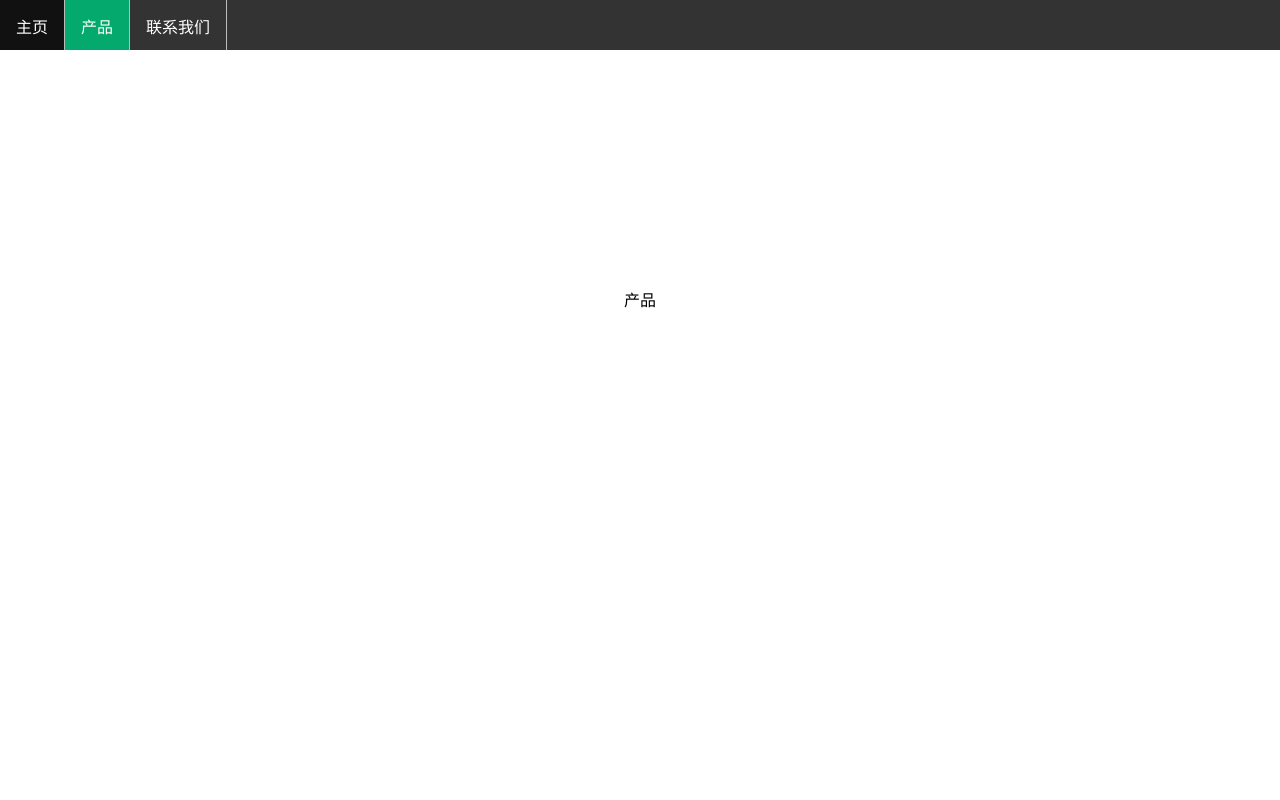
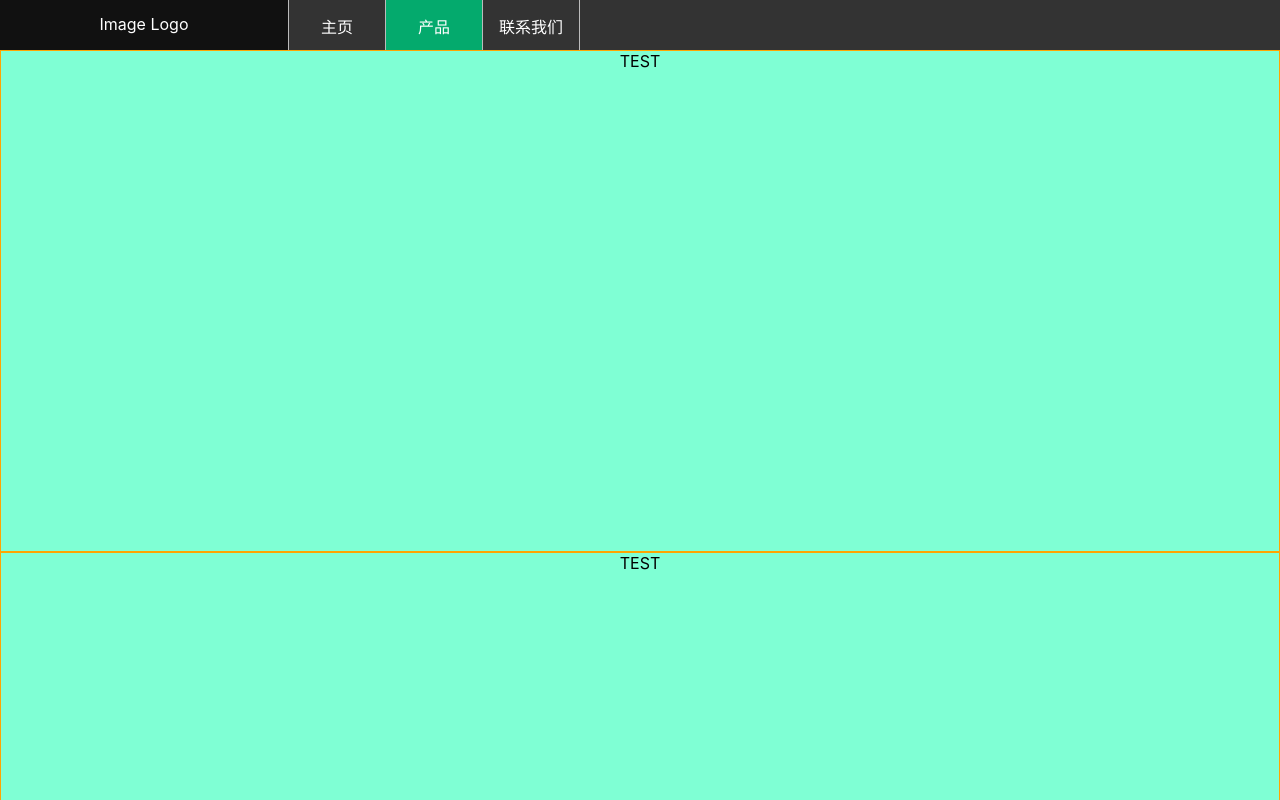
Before and after one commit to jimmysoccer/haiminCompany, a React (Create React App) app: page / in a window 1280 px wide. Both pictures are taken after a click on the item "产品". Shown: the top 800 px of the page. Built offline with nearby package versions, Linux system fonts and the light colour scheme.

Commit message:
test sticky navBar

```diff
--- a/src/App.css
+++ b/src/App.css
@@ -1,3 +1,8 @@
+.sticky {
+  position: sticky;
+  top: 0;
+  z-index: 9;
+}
 ul {
   list-style-type: none;
   margin: 0;
@@ -5,25 +10,26 @@ ul {
   overflow: hidden;
   background-color: #333;
   height: 49.6px;
+  display: flex;
 }
 
 li {
   float: left;
-  border-right:1px solid #bbb;
+  border-right: 1px solid #bbb;
   display: block;
   color: white;
   height: 100%;
+  width: 5%;
   text-align: center;
   padding: 14px 16px;
   cursor: pointer;
   text-decoration: none;
 }
 
-
 li:hover:not(.active) {
   background-color: #111;
 }
 
 .active {
-  background-color: #04AA6D;
+  background-color: #04aa6d;
 }
--- a/src/App.js
+++ b/src/App.js
@@ -10,8 +10,15 @@ function App() {
 
   function NavBar() {
     return (
-      <view>
       <ul>
+        <li
+          style={{ width: "20%" }}
+          onClick={() => {
+            setCurrentNavBar(HOME_PAGE);
+          }}
+        >
+          Image Logo
+        </li>
         <li
           className={currentNavBar === HOME_PAGE ? "active" : ""}
           onClick={(e) => {
@@ -37,13 +44,12 @@ function App() {
           联系我们
         </li>
       </ul>
-      </view>
     );
   }
 
   return (
     <>
-      <header>
+      <header className="sticky">
         <NavBar></NavBar>
       </header>
       <body>
--- a/src/pages/Product.js
+++ b/src/pages/Product.js
@@ -4,6 +4,11 @@ export default function Product() {
   return (
     <>
       <view className="index">产品</view>
+      <view style={{ display: "flex", flexDirection: "column" }}>
+        <view className="test">TEST</view>
+        <view className="test">TEST</view>
+        <view className="test">TEST</view>
+      </view>
     </>
   );
 }
--- a/src/pages/index.css
+++ b/src/pages/index.css
@@ -5,3 +5,10 @@
   text-align: center;
   width: 100%;
 }
+.test {
+  position: relative;
+  height: 500px;
+  text-align: center;
+  background-color: aquamarine;
+  border: 1px solid orange;
+}
```
Lines whose indentation alone changed are shown as unchanged.
